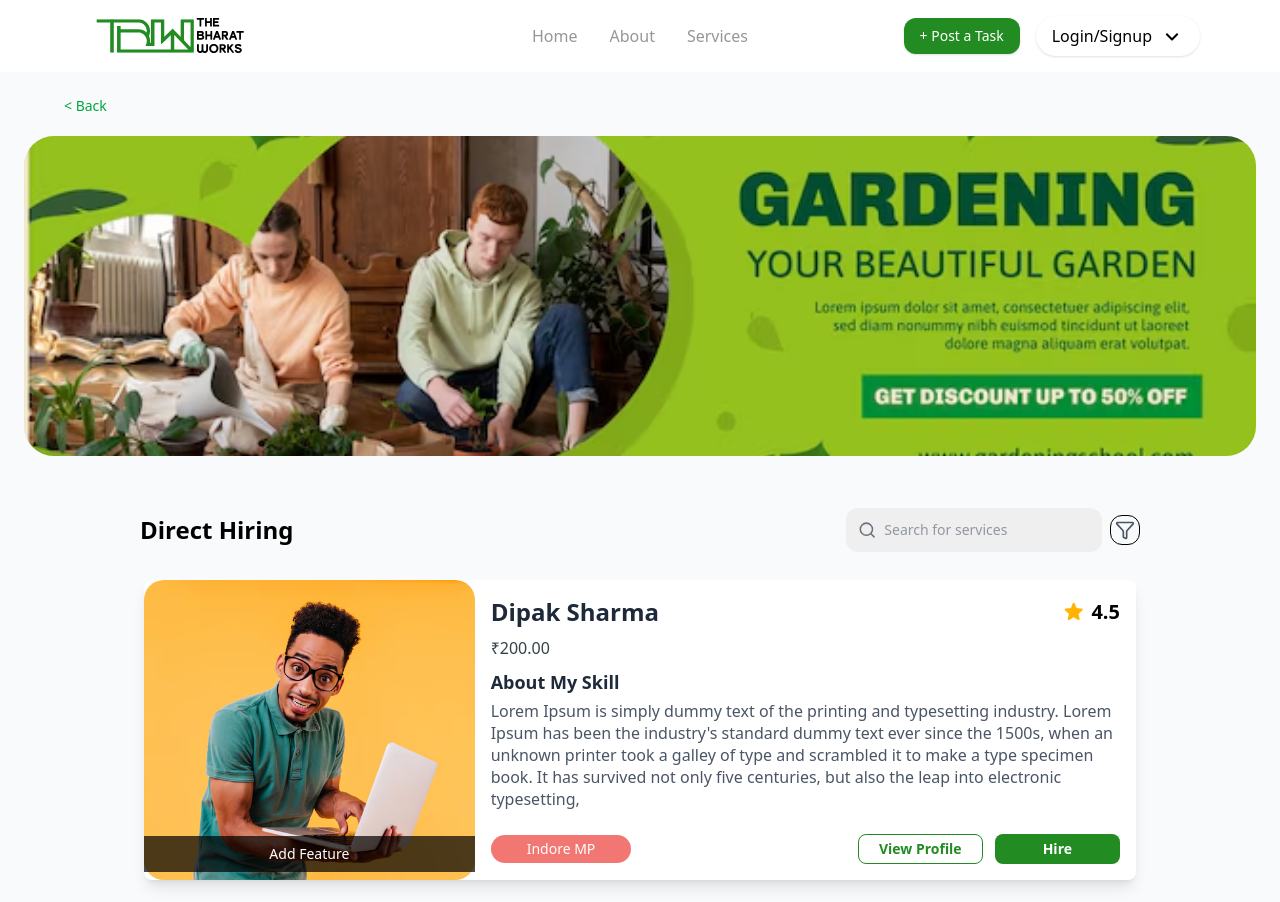
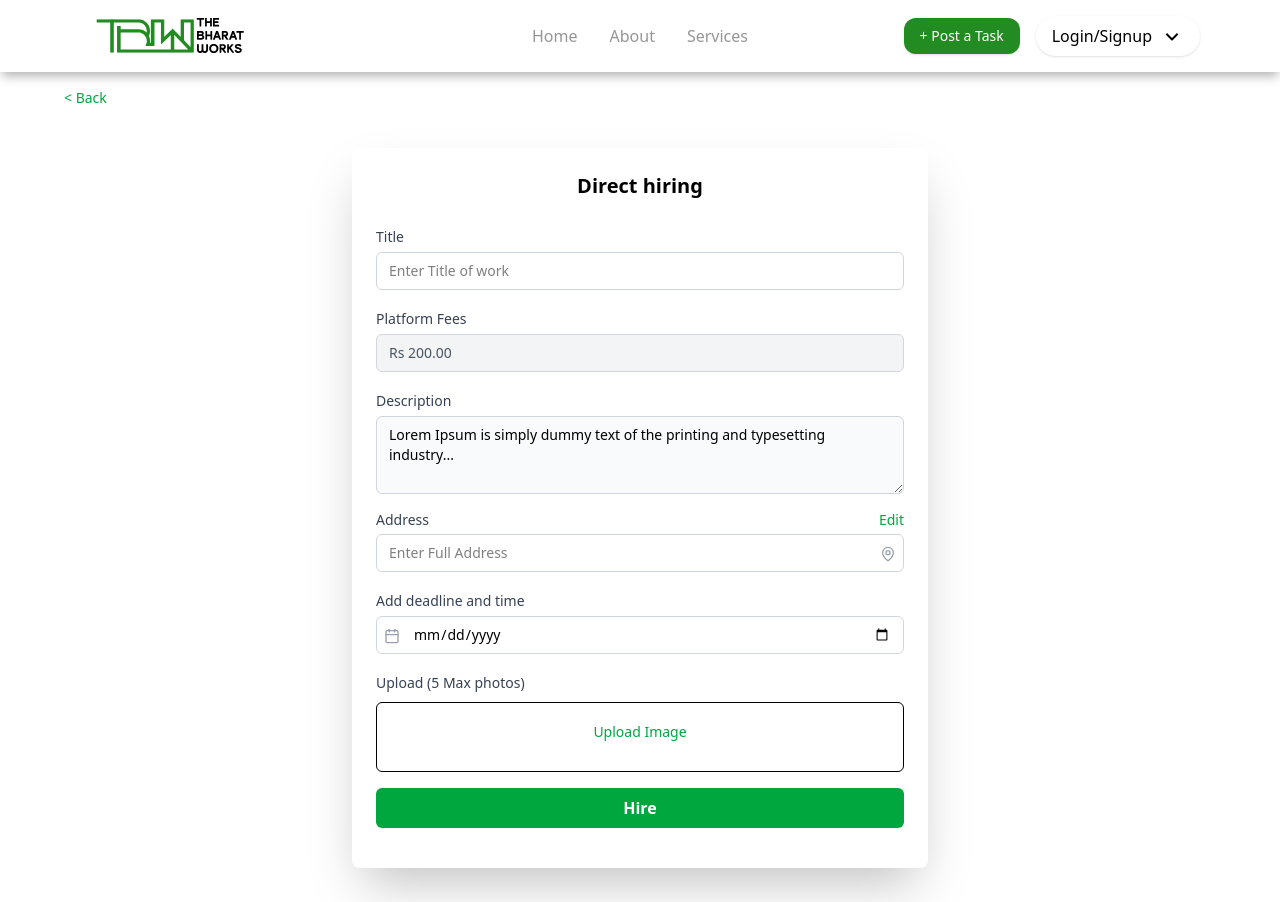
Before and after one commit to php2700/bharatweb, a React (Vite) app: page /direct-hiring in a window 1280 px wide. Shown: the top 902 px of the page. Built offline with nearby package versions, Linux system fonts and the light colour scheme.

Commit message:
pages link

```diff
--- a/src/app/CommonScreens/Subscription.jsx
+++ b/src/app/CommonScreens/Subscription.jsx
@@ -5,7 +5,6 @@ import Footer from "../../component/footer";
 import Arrow from "../../assets/profile/arrow_back.svg";
 import CheckIcon from "../../assets/Subscription/tick.svg";
 import Gardening from "../../assets/profile/profile image.png";
-
 
 export default function Subscription() {
   const [selectedPlan, setSelectedPlan] = useState(null);
@@ -39,7 +38,7 @@ export default function Subscription() {
       <Header />
       <div className="container mx-auto px-4 py-4">
         <Link
-          to="/"
+          to="/homeservice"
           className="flex items-center text-[#008000] hover:text-green-800 font-semibold"
         >
           <img src={Arrow} className="w-6 h-6 mr-2" alt="Back arrow" />
@@ -118,7 +117,7 @@ export default function Subscription() {
         />
       </div>
       <div className="mt-10">
-      <Footer />
+        <Footer />
       </div>
     </>
   );
--- a/src/app/CommonScreens/profile.jsx
+++ b/src/app/CommonScreens/profile.jsx
@@ -15,15 +15,15 @@ import {
 
 export default function Profile() {
   const navigate = useNavigate();
-  const ProfileComplete=()=>{
-    const role=localStorage.getItem('role');
-    if(role === "service_provider"){
-        navigate('/homeservice');
+  const ProfileComplete = () => {
+    const role = localStorage.getItem("role");
+    if (role === "service_provider") {
+      navigate("/homeservice");
     }
-    if(role==='user'){
-      navigate('/homeuser');
+    if (role === "user") {
+      navigate("/homeuser");
     }
-  }
+  };
   const BASE_URL = import.meta.env.VITE_API_BASE_URL;
   const [formData, setFormData] = useState({
     name: "",
@@ -140,8 +140,7 @@ export default function Profile() {
     if (!formData.location.trim())
       newErrors.location = "Please select your location";
 
-    if (!formData.address.trim())
-      newErrors.address = "Address is required";
+    if (!formData.address.trim()) newErrors.address = "Address is required";
     else if (formData.address.length < 5)
       newErrors.address = "Address must be at least 5 characters";
 
@@ -152,7 +151,7 @@ export default function Profile() {
 
   // Form Submit with API call
   // Form Submit with API call
- const role=localStorage.getItem('role');
+  const role = localStorage.getItem("role");
   const handleSubmit = async (e) => {
     e.preventDefault();
 
@@ -183,20 +182,20 @@ const handleSubmit = async (e) => {
         // Get token from localStorage
         const token = localStorage.getItem("token"); // <- यहाँ आपका token key
 
-      const response = await fetch(
-        `${BASE_URL}/user/updateUserProfile`,
-        {
+        const response = await fetch(`${BASE_URL}/user/updateUserProfile`, {
           method: "POST",
           headers: {
             "Content-Type": "application/json",
             Authorization: `Bearer ${token}`, // <- Bearer token
           },
           body: JSON.stringify(payload),
-        }
+        });
+        const data = await response.json();
+        if (response.ok) {
+          localStorage.setItem(
+            "isProfileComplete",
+            data.user.isProfileComplete
           );
- const data = await response.json()
-      if (response.ok) {
-        localStorage.setItem('isProfileComplete',data.user.isProfileComplete);
           setSuccessModal(true);
         } else {
           const errorData = await response.json();
@@ -208,9 +207,7 @@ const handleSubmit = async (e) => {
         alert("Network error. Please check your connection.");
       }
     }
-
   };
-
 
   return (
     <div className="flex flex-col min-h-screen">
--- a/src/app/directHiring/User/DirectHiring.jsx
+++ b/src/app/directHiring/User/DirectHiring.jsx
@@ -1,204 +1,168 @@
-import React from "react";
-import { Link } from "react-router-dom";
-import { Search, Filter } from "lucide-react"
+import React, { useState } from "react";
+import { Calendar, MapPin } from "lucide-react"; // optional icons
 import Header from "../../../component/Header";
-import Footer from "../../../component/footer";
-import image from "../../../assets/workcategory/image.png";
-import banner from "../../../assets/banner.png";
-import ratingImg from "../../../assets/rating/ic_round-star.png";
+import { useNavigate } from "react-router-dom";
 
-const workers = [
-  {
-    id: 1,
-    name: "Dipak Sharma",
-    location: "Indore MP",
-    status: "Add Feature",
-    image: image,
-    amount: "200",
-    rating: 4.5,
-    skills:
-      "Lorem Ipsum is simply dummy text of the printing and typesetting industry. Lorem Ipsum has been the industry's standard dummy text ever since the 1500s, when an unknown printer took a galley of type and scrambled it to make a type specimen book. It has survived not only five centuries, but also the leap into electronic typesetting,"
-  },
-  {
-    id: 2,
-    name: "Dipak Sharma",
-    location: "Indore MP",
-    status: "Add Feature",
-    image: image,
-    amount: "200",
-    rating: 4.5,
-    skills:
-      "Lorem Ipsum is simply dummy text of the printing and typesetting industry. Lorem Ipsum has been the industry's standard dummy text ever since the 1500s, when an unknown printer took a galley of type and scrambled it to make a type specimen book. It has survived not only five centuries, but also the leap into electronic typesetting,"
-  },
-  {
-    id: 3,
-    name: "Dipak Sharma",
-    location: "Indore MP",
-    status: "Add Feature",
-    image: image,
-    amount: "200",
-    rating: 4.5,
-     skills:
-      "Lorem Ipsum is simply dummy text of the printing and typesetting industry. Lorem Ipsum has been the industry's standard dummy text ever since the 1500s, when an unknown printer took a galley of type and scrambled it to make a type specimen book. It has survived not only five centuries, but also the leap into electronic typesetting,"
-  },
-  {
-    id: 4,
-    name: "Dipak Sharma",
-    location: "Indore MP",
-    status: "Add Feature",
-    image: image,
-    amount: "200",
-    rating: 4.5,
-    skills:
-      "Lorem Ipsum is simply dummy text of the printing and typesetting industry. Lorem Ipsum has been the industry's standard dummy text ever since the 1500s, when an unknown printer took a galley of type and scrambled it to make a type specimen book. It has survived not only five centuries, but also the leap into electronic typesetting,"
-  },
-];
+const DirectHiring = () => {
+  const navigate=useNavigate()
+  const [title, setTitle] = useState("");
+  const [address, setAddress] = useState("");
+  const [deadline, setDeadline] = useState("");
+  const [images, setImages] = useState([]);
 
-export default function ServiceProviderList() {
+  const handleImageUpload = (e) => {
+    if (!e.target.files) return;
+    const selectedFiles = Array.from(e.target.files);
+
+    if (images.length + selectedFiles.length > 5) {
+      alert("You can only upload up to 5 images.");
+      return;
+    }
+    setImages((prev) => [...prev, ...selectedFiles]);
+  };
+
+  const removeImage = (index) => {
+    setImages((prev) => prev.filter((_, i) => i !== index));
+  };
+
+  const handleSubmit = (e) => {
+    e.preventDefault();
+    console.log({ title, address, deadline, images });
+    alert("Form submitted ✅");
+  };
+
+  const handleBack=()=>{
+    navigate('/homeuser')
+  }
+
   return (
     <>
       <Header />
-      <div className="min-h-screen p-4 sm:p-6 bg-gray-50">
-        {/* Back button */}
-        <div className="w-full max-w-6xl mx-auto flex justify-start mb-4">
-          <button className="text-green-600 text-sm hover:underline">
+      <div className="w-full max-w-6xl mx-auto flex justify-start mt-4">
+        <button
+          onClick={() => {
+            handleBack;
+          }}
+          className="text-green-600 text-sm hover:underline"
+        >
           &lt; Back
         </button>
       </div>
+      <div className="min-h-screen flex justify-center  py-10">
+        <form
+          onSubmit={handleSubmit}
+          className="w-full max-w-xl bg-white shadow-2xl rounded-lg p-6"
+        >
+          <h2 className="text-center text-xl font-semibold mb-6">
+            Direct hiring
+          </h2>
 
-        {/* Banner */}
-        <div className="w-full mx-auto rounded-[30px] overflow-hidden relative bg-[#f2e7ca] h-40 sm:h-60 md:h-80 mt-5">
-          <img
-            src={banner}
-            alt="Gardening"
-            className="absolute left-1/2 top-1/2 transform -translate-x-1/2 -translate-y-1/2 h-full w-full object-cover"
-          />
-        </div>
-
-        {/* Main container */}
-        <div className="container max-w-5xl mx-auto my-10">
-          {/* Header */}
-          <div className="flex flex-col sm:flex-row justify-between items-start sm:items-center gap-3 p-3">
-            <div className="text-xl sm:text-2xl font-bold">Direct Hiring</div>
-            <div className="flex items-center gap-2 w-full sm:w-auto">
-  {/* Search box */}
-  <div className="flex items-center bg-[#efefef] rounded-xl px-3 py-3 w-full sm:w-64">
-    <Search className="h-5 w-5 text-gray-500" />
+          <label className="block mb-4">
+            <span className="text-sm text-gray-700">Title</span>
             <input
               type="text"
-      placeholder="Search for services"
-      className="bg-transparent outline-none px-2 w-full text-sm text-gray-700"
+              value={title}
+              onChange={(e) => setTitle(e.target.value)}
+              placeholder="Enter Title of work"
+              className="mt-1 block w-full rounded-md border border-gray-300 px-3 py-2 text-sm focus:border-green-600 focus:ring-green-600"
             />
+          </label>
+
+          <label className="block mb-4">
+            <span className="text-sm text-gray-700">Platform Fees</span>
+            <input
+              type="text"
+              value="Rs 200.00"
+              disabled
+              className="mt-1 block w-full rounded-md bg-gray-100 border border-gray-300 px-3 py-2 text-sm text-gray-600"
+            />
+          </label>
+
+          <label className="block mb-4">
+            <span className="text-sm text-gray-700">Description</span>
+            <textarea
+              rows={3}
+              value="Lorem Ipsum is simply dummy text of the printing and typesetting industry..."
+              disabled
+              className="mt-1 block w-full rounded-md border border-gray-300 bg-gray-50 px-3 py-2 text-sm"
+            />
+          </label>
+
+          <label className="block mb-4">
+            <span className="text-sm text-gray-700 flex items-center justify-between">
+              Address{" "}
+              <span className="text-green-600 cursor-pointer">Edit</span>
+            </span>
+            <div className="relative">
+              <input
+                type="text"
+                value={address}
+                onChange={(e) => setAddress(e.target.value)}
+                placeholder="Enter Full Address"
+                className="mt-1 block w-full rounded-md border border-gray-300 pr-9 pl-3 py-2 text-sm focus:border-green-600 focus:ring-green-600"
+              />
+              <MapPin className="absolute right-2 top-3 h-4 w-4 text-gray-400" />
             </div>
+          </label>
 
-  {/* Filter button */}
-  <button className="p-1 rounded-xl border border-[#334247 ] hover:bg-gray-100">
-    <Filter className="h-5 w-5 text-gray-600" />
+          <label className="block mb-4">
+            <span className="text-sm text-gray-700">Add deadline and time</span>
+            <div className="relative">
+              <input
+                type="date"
+                value={deadline}
+                onChange={(e) => setDeadline(e.target.value)}
+                className="mt-1 block w-full rounded-md border border-gray-300 pl-9 pr-3 py-2 text-sm focus:border-green-600 focus:ring-green-600"
+              />
+              <Calendar className="absolute left-2 top-3 h-4 w-4 text-gray-400" />
+            </div>
+          </label>
+
+          <label className="block mb-2">
+            <span className="text-sm text-gray-700">Upload (5 Max photos)</span>
+          </label>
+          <div className="border rounded-md p-4 text-center mb-4">
+            <label className="cursor-pointer text-green-600 text-sm font-medium">
+              Upload Image
+              <input
+                type="file"
+                accept="image/*"
+                multiple
+                className="hidden"
+                onChange={handleImageUpload}
+              />
+            </label>
+
+            <div className="flex gap-3 flex-wrap mt-3 justify-center">
+              {images.map((file, index) => (
+                <div key={index} className="relative">
+                  <img
+                    src={URL.createObjectURL(file)}
+                    alt="preview"
+                    className="w-20 h-20 object-cover rounded-md border"
+                  />
+                  <button
+                    type="button"
+                    onClick={() => removeImage(index)}
+                    className="absolute -top-2 -right-2 bg-red-600 text-white rounded-full w-5 h-5 flex items-center justify-center text-xs"
+                  >
+                    ✕
                   </button>
+                </div>
+              ))}
             </div>
           </div>
 
-          {/* Worker cards */}
-          <div className="w-full rounded-xl p-3 sm:p-4 space-y-6">
-            {workers.map((worker) => (
-              <div
-                key={worker.id}
-                className="grid grid-cols-1 sm:grid-cols-12 bg-white rounded-lg shadow-lg overflow-hidden"
-              >
-                {/* Left image */}
-                <div className="relative col-span-4">
-                  <img
-                    src={worker.image}
-                    alt={worker.name}
-                    className="h-60 sm:h-full w-full object-cover rounded-[20px]"
-                  />
-                  <span className="absolute bottom-2 left-0 w-full bg-black/70 text-white font-medium text-xs sm:text-sm px-2 sm:px-4 py-2 text-center">
-                    {worker?.status}
-                  </span>
-                </div>
-
-                {/* Right content */}
-                <div className="col-span-8 p-4 flex flex-col gap-2">
-                  {/* Name + Rating */}
-                  <div className="flex flex-col sm:flex-row justify-between gap-2">
-                    <h2 className="text-lg sm:text-xl lg:text-2xl font-semibold text-gray-800">
-                      {worker.name}
-                    </h2>
-                    <div className="flex items-center gap-1">
-                    <img className="h-[26px] w-[26px]" src={ratingImg} alt="rating" />
-                      <span className="lg:text-[20px] text-sm sm:text-base font-[700]">
-                        {worker?.rating}
-                      </span>
-                    </div>
-                  </div>
-
-                  {/* Amount */}
-                  <p className="text-[#334247] text-sm sm:text-base font-[500]">
-                    &#8377;{worker.amount}.00
-                  </p>
-
-                  {/* Skills */}
-                  <div>
-                    <div className="font-semibold text-base sm:text-lg text-gray-800 mb-1">
-                      About My Skill
-                    </div>
-                    <p className="text-sm sm:text-base leading-snug text-gray-600 line-clamp-3 sm:line-clamp-none">
-                      {worker?.skills}
-                    </p>
-                  </div>
-
-                  {/* Location + Actions */}
-                  <div className="flex flex-col sm:flex-row justify-between items-start sm:items-center mt-4 gap-3">
-                    <div className="text-white bg-[#F27773] text-xs sm:text-sm px-9 py-1 rounded-full">
-                      {worker?.location}
-                    </div>
-                    <div className="flex gap-3">
-  {/* View Profile */}
           <button
-    className="relative overflow-hidden border border-[#228B22] text-[#228B22] py-1 px-5 rounded-lg text-sm font-semibold
-    transition-all duration-300 ease-out group"
-  >
-    <span className="relative z-10 group-hover:text-white">View Profile</span>
-    <span className="absolute inset-0 bg-[#228B22] scale-x-0 group-hover:scale-x-100 transition-transform duration-300 origin-left"></span>
-  </button>
-
-  {/* Hire */}
-  <button
-    className="relative overflow-hidden bg-[#228B22] text-white py-1 px-8 sm:px-12 rounded-lg text-sm font-semibold
-    transition-all duration-300 ease-out transform hover:scale-105 hover:shadow-lg"
+            type="submit"
+            className="w-full bg-green-600 text-white font-semibold py-2 rounded-md hover:bg-green-700 transition"
           >
             Hire
           </button>
-</div>
-
-                  </div>
-                </div>
-              </div>
-            ))}
-          </div>
-
-          {/* See All button */}
-          <div className="flex justify-center my-8">
-            <button className="py-2 px-6 text-white rounded-full w-65 sm:w-65 text-center bg-[#228B22]">
-              See All
-            </button>
-          </div>
-        </div>
-
-        {/* Bottom banner */}
-        <div className="w-full mx-auto rounded-[30px] overflow-hidden relative bg-[#f2e7ca] h-40 sm:h-60 md:h-80 mt-5">
-          <img
-            src={banner}
-            alt="Gardening"
-            className="absolute left-1/2 top-1/2 transform -translate-x-1/2 -translate-y-1/2 h-full w-342 object-cover"
-          />
-        </div>
-      </div>
-
-      <div className="mt-12">
-        <Footer />
+        </form>
       </div>
     </>
   );
-}
-// fdfd
+};
+
+export default DirectHiring;
```
Also changed, not shown: src/App.jsx (+5 -5 lines), src/app/CommonScreens/Home-service_provider.jsx (+7 -2 lines), src/app/CommonScreens/WorkCategories.jsx (+63 -42 lines), src/app/directHiring/User/PaymentProceedModel.jsx (added, +43 -0 lines), src/app/directHiring/User/ServiceProviderHireDetail.jsx (+23 -9 lines), src/app/directHiring/User/ServiceProviderList.jsx (+7 -2 lines), src/assets/directHiring/paymentProceed.png (added). Lines whose indentation alone changed are shown as unchanged.
